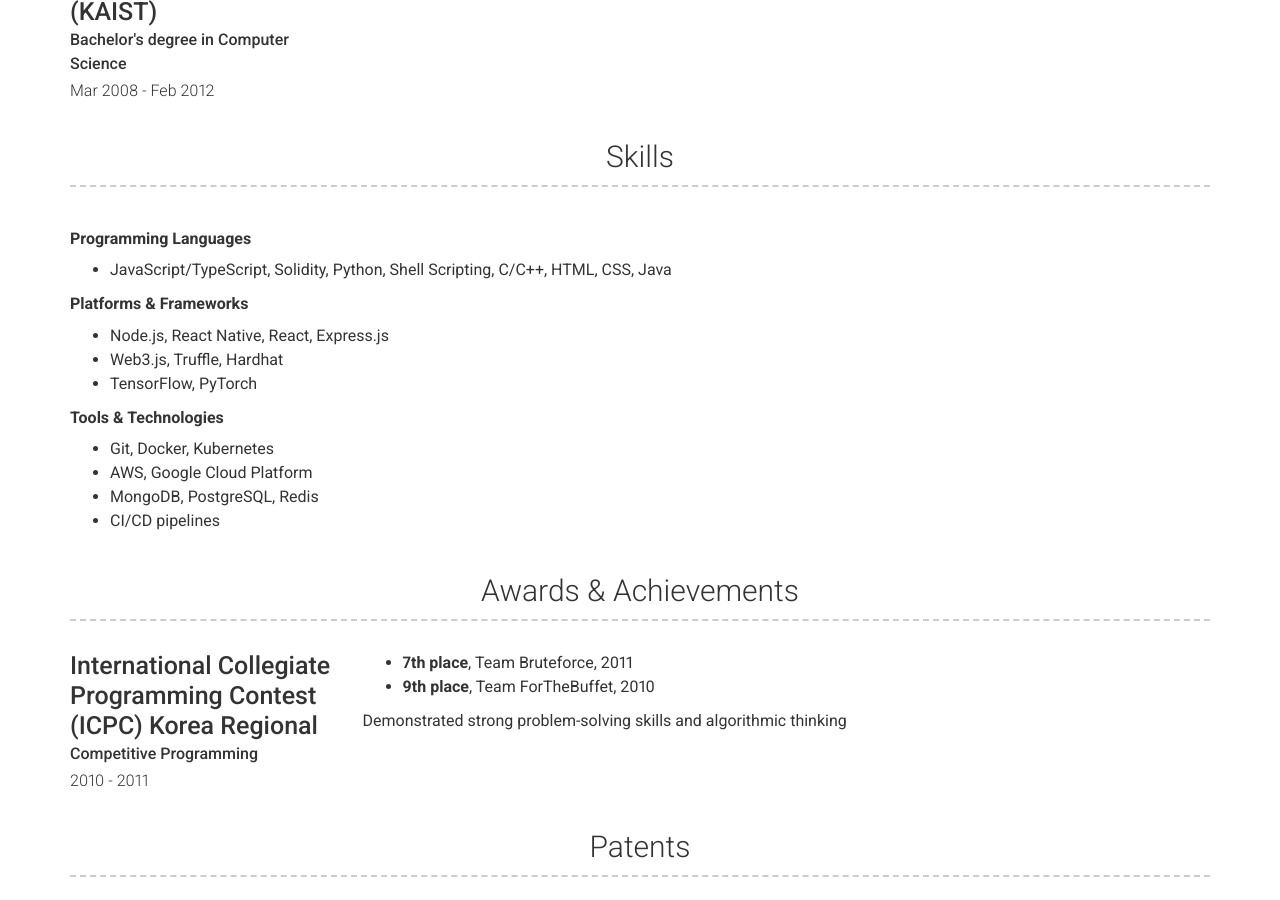
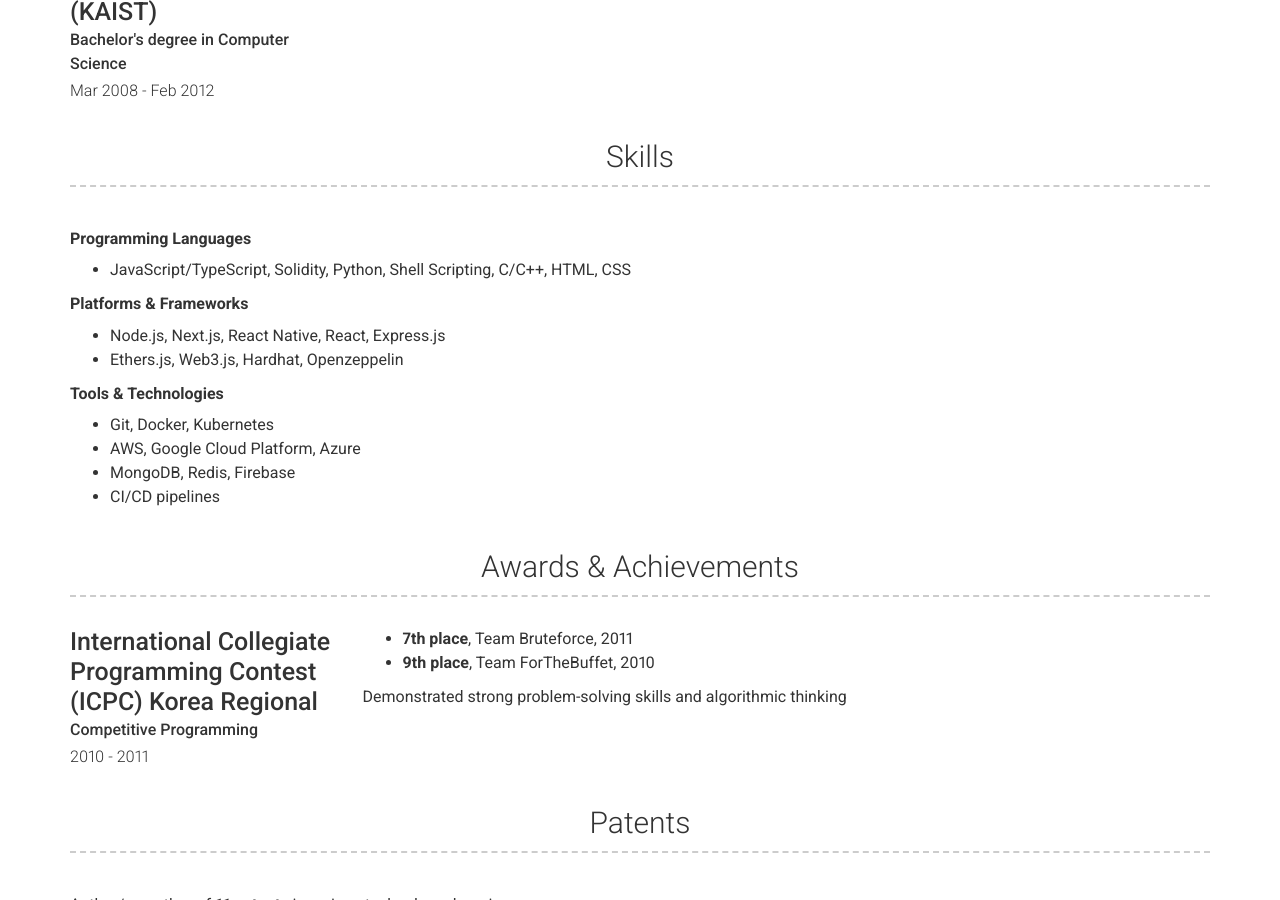
Before and after one commit to seonghwayun/seonghwayun.github.io, a Jekyll site: the page built from index.md, in a window 1280 px wide and 900 px high, scrolled down 1599 px. Built offline with Jekyll 4.4.1, drawn with Linux system fonts in a browser that asks for light colours; nearby versions of some CDN libraries.

```diff
--- a/_config.yml
+++ b/_config.yml
@@ -123,17 +123,16 @@
     layout: text
     content: |
       **Programming Languages**
-      - JavaScript/TypeScript, Solidity, Python, Shell Scripting, C/C++, HTML, CSS, Java
+      - JavaScript/TypeScript, Solidity, Python, Shell Scripting, C/C++, HTML, CSS
 
       **Platforms & Frameworks**
-      - Node.js, React Native, React, Express.js
-      - Web3.js, Truffle, Hardhat
-      - TensorFlow, PyTorch
+      - Node.js, Next.js, React Native, React, Express.js
+      - Ethers.js, Web3.js, Hardhat, Openzeppelin
 
       **Tools & Technologies**
       - Git, Docker, Kubernetes
-      - AWS, Google Cloud Platform
-      - MongoDB, PostgreSQL, Redis
+      - AWS, Google Cloud Platform, Azure
+      - MongoDB, Redis, Firebase
       - CI/CD pipelines
 
   - title: Awards & Achievements
```
Also changed, not shown: 1 other file.
